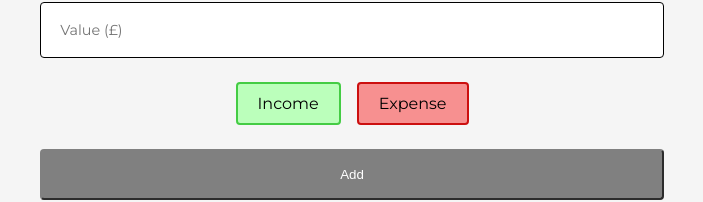
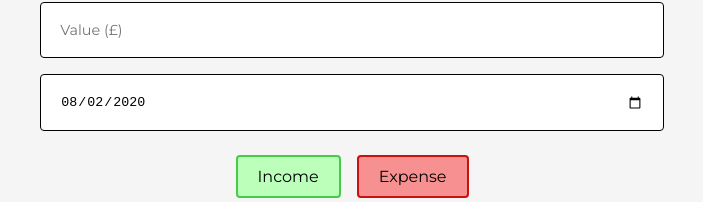
Before and after one commit to azy2k9/expense-tracker, a React (Create React App) app in the folder client/: page / in a window 1280 px wide. Shown: the part 434-636 px from the top of the page, without its empty margins (288-991 px from the left). Built offline with nearby package versions, Linux system fonts and the light colour scheme; no server answers.

Commit message:
Add date field to expense-tracker

```diff
--- a/client/src/components/molecules/AddExpense/AddExpense.jsx
+++ b/client/src/components/molecules/AddExpense/AddExpense.jsx
@@ -8,6 +8,7 @@ import Button from '../../atoms/Button/Button';
 import { actionAddExpense } from '../../../actions/ActionExpense';
 import { useDispatch } from 'react-redux';
 import lodash from 'lodash';
+import moment from 'moment';
 
 const Container = styled.div`
   width: 50%;
@@ -19,6 +20,7 @@ const AddExpense = () => {
   const [strName, setStrName] = useState(null);
   const [strPrice, setStrPrice] = useState(null);
   const [strType, setStrType] = useState('income');
+  const [date, setDate] = useState(moment().format('YYYY-MM-DD'));
 
   const dispatch = useDispatch();
 
@@ -40,6 +42,13 @@ const AddExpense = () => {
             setStrPrice(e.target.value);
           }}
           value={strPrice}
+        />
+        <Input
+          type="date"
+          onChange={(e) => {
+            setDate(e.target.value);
+          }}
+          value={date}
         />
         <Wrapper strJustifyContent="center" strPadding="1rem">
           <Radio
@@ -65,6 +74,7 @@ const AddExpense = () => {
               name: strName,
               price: strPrice,
               type: strType,
+              date,
             };
 
             dispatch(
@@ -72,13 +82,18 @@ const AddExpense = () => {
                 setStrName('');
                 setStrPrice('');
                 setStrType('income');
+                setDate(moment().format('YYYY-MM-DD'));
               })
             );
           }}
           color="#4c4"
           accent="#4c4"
           large
-          disabled={lodash.isEmpty(strName) || lodash.isEmpty(strPrice)}>
+          disabled={
+            lodash.isEmpty(strName) ||
+            lodash.isEmpty(strPrice) ||
+            !moment(date).isValid()
+          }>
           Add
         </Button>
       </Wrapper>
```
